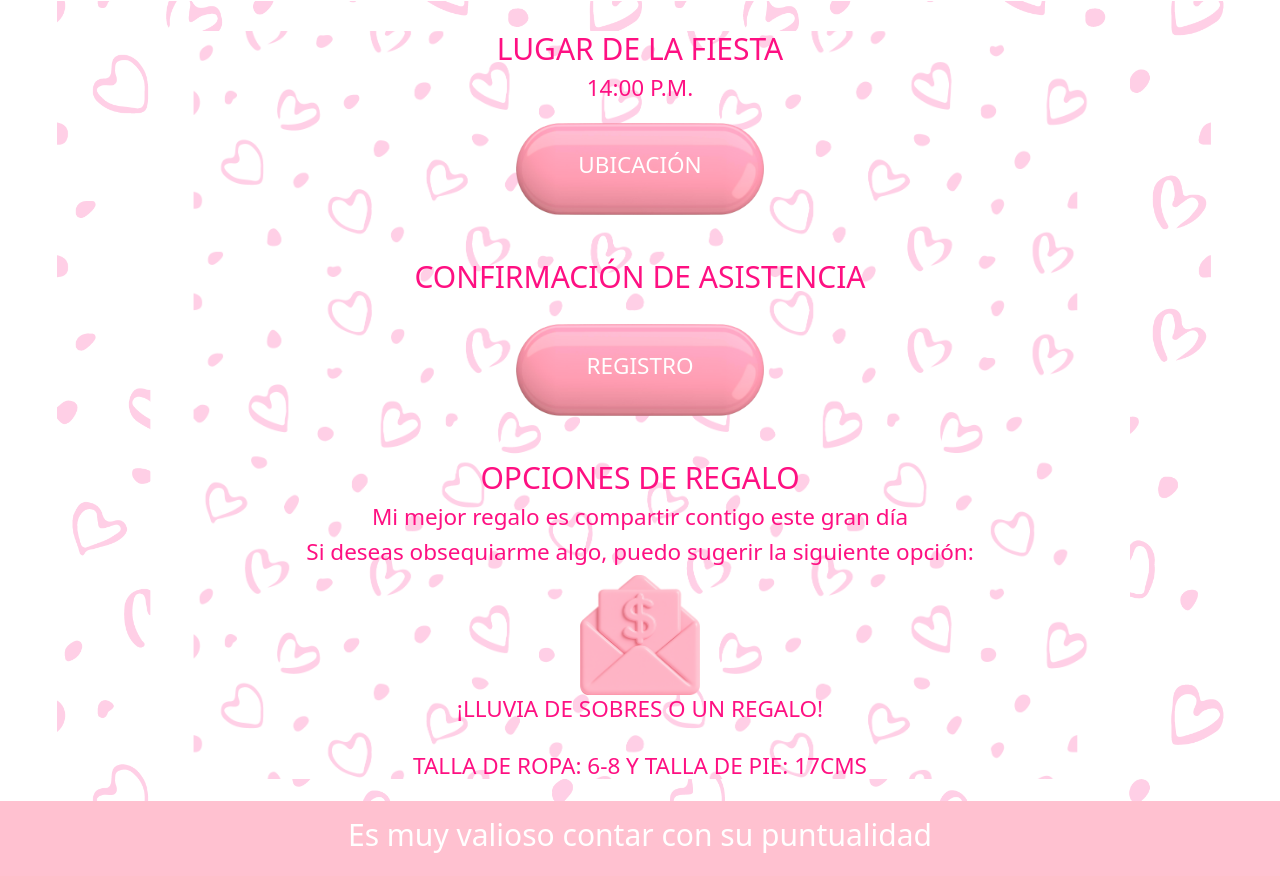
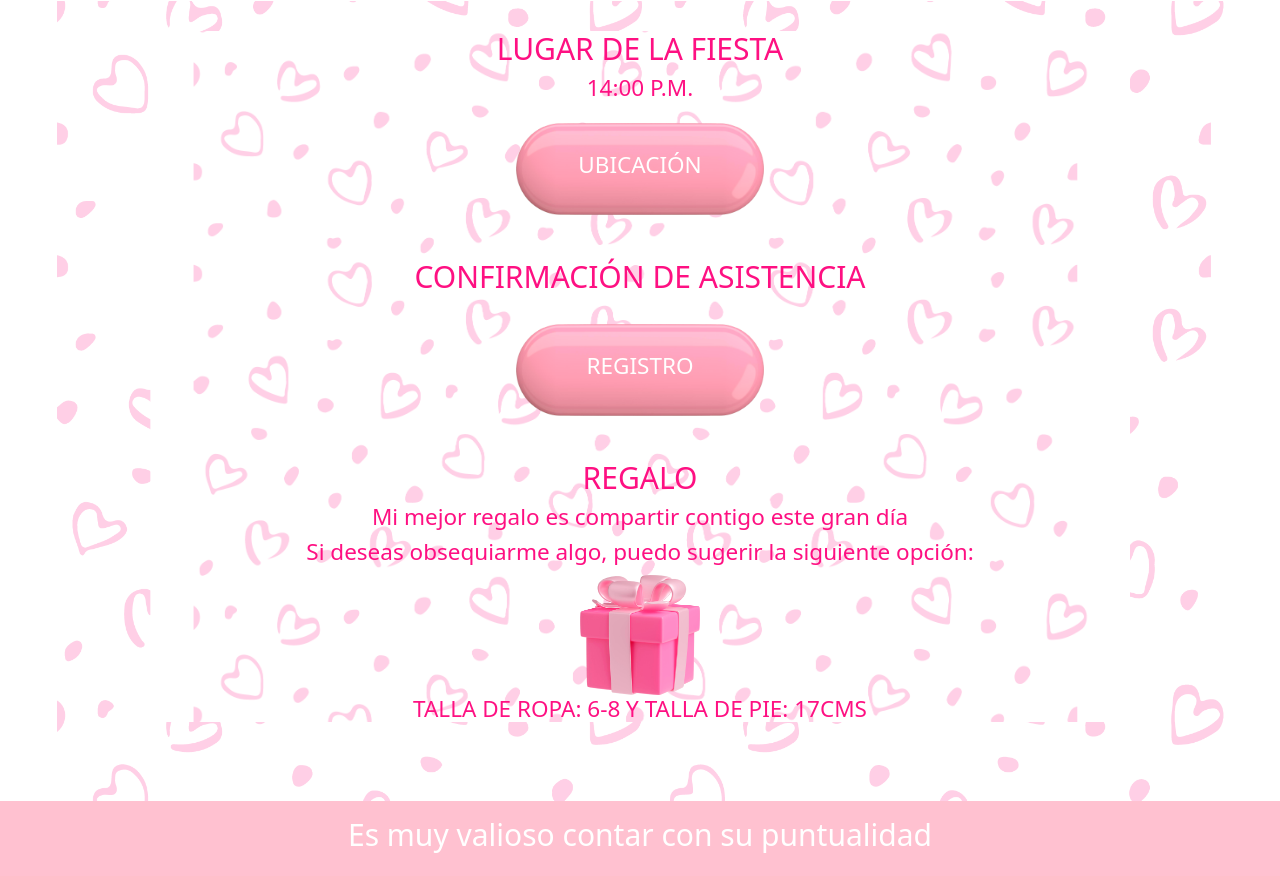
Before and after one commit to invit-arte/MI-CUMPLE-AIRANA-BELEN, a plain HTML site: page index.html in a window 1280 px wide. Shown: the part 1227-2103 px from the top of the page. Drawn offline with nearby package versions, Linux system fonts and the light colour scheme; a web font is replaced by a local one.

Commit message:
Update index.html

```diff
--- a/index.html
+++ b/index.html
@@ -243,15 +243,13 @@ especial para nosotros</h4><br>
       <script src="https://cdn.jsdelivr.net/npm/bootstrap@5.3.0-alpha1/dist/js/bootstrap.bundle.min.js"></script>
     </div>
     <div class="col-12" style="margin-top: 30px;">
-      <h2>OPCIONES DE REGALO</h2>
+      <h2>REGALO</h2>
       <div class="container text-center">
         <h4>Mi mejor regalo es compartir contigo este gran día</h4>
         <h4>Si deseas obsequiarme algo, puedo sugerir la siguiente opción:</h4>
         <div class="texto-con-icono">
-          <img src="images/CARTAROSA.png" alt="Icono" class="image_sobre">
+          <img src="images/REGALO1.png" alt="Icono" class="image_sobre">
         </div>
-        <h4>¡LLUVIA DE SOBRES O UN REGALO!</h4>
-        <br>
         <h4>TALLA DE ROPA: 6-8 Y TALLA DE PIE: 17CMS</h4>
       </div>
     </div>
@@ -263,4 +261,5 @@ especial para nosotros</h4><br>
     style="background-color: #ffc1d0;">
     <h2 class="w3-text-white">Es muy valioso contar con su puntualidad</h2>
   </footer>
+
 </html>
```
